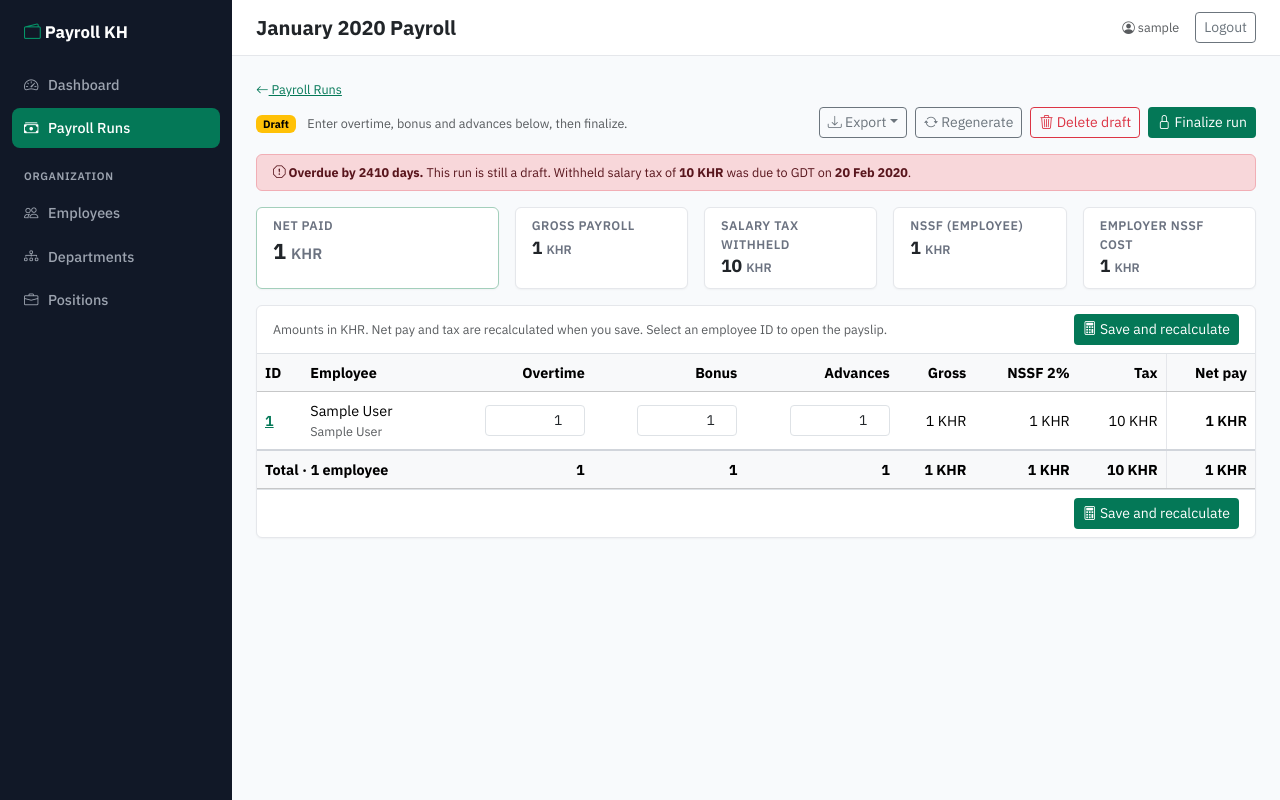
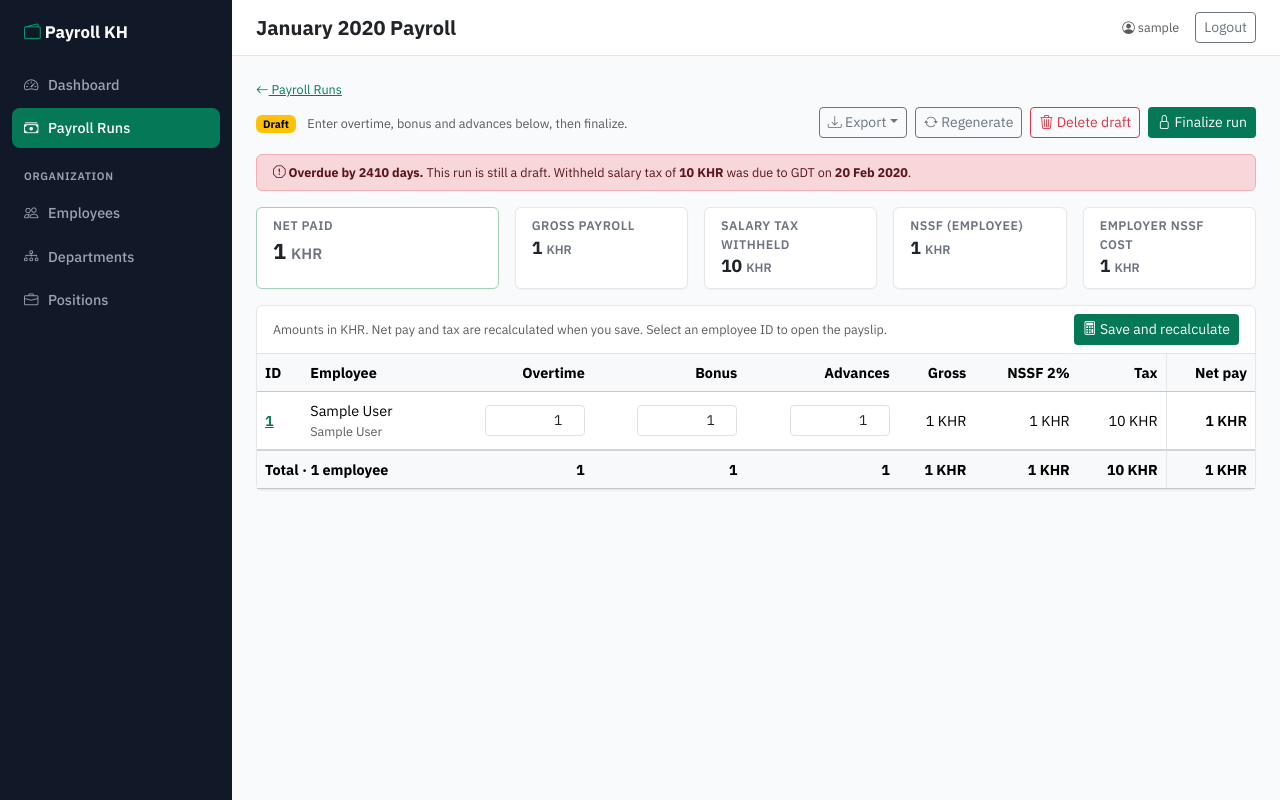
Before and after one commit to Crazzygem/setec-payroll, a Django app: page /payroll/1/ in a window 1280 px wide. Run offline with Django 5.2, Linux system fonts and the light colour scheme; a user stored in the database is signed in; tables that the repository leaves empty hold one stand-in row (values such as "Sample post").

Commit message:
fix: drop the duplicate Save and recalculate button at the foot of the run extras form (header button remains)

```diff
--- a/payroll/templates/payroll/run_detail.html
+++ b/payroll/templates/payroll/run_detail.html
@@ -172,12 +172,6 @@
       {% endif %}
     </table>
   </div>
-  {% if run.is_draft and rows %}
-  <div class="card-body py-2 d-flex justify-content-end border-top">
-    <button class="btn btn-accent btn-sm" type="submit">
-      <i class="bi bi-calculator" aria-hidden="true"></i> Save and recalculate</button>
-  </div>
-  {% endif %}
 </div>
 {% if run.is_draft %}</form>{% endif %}
 
```
